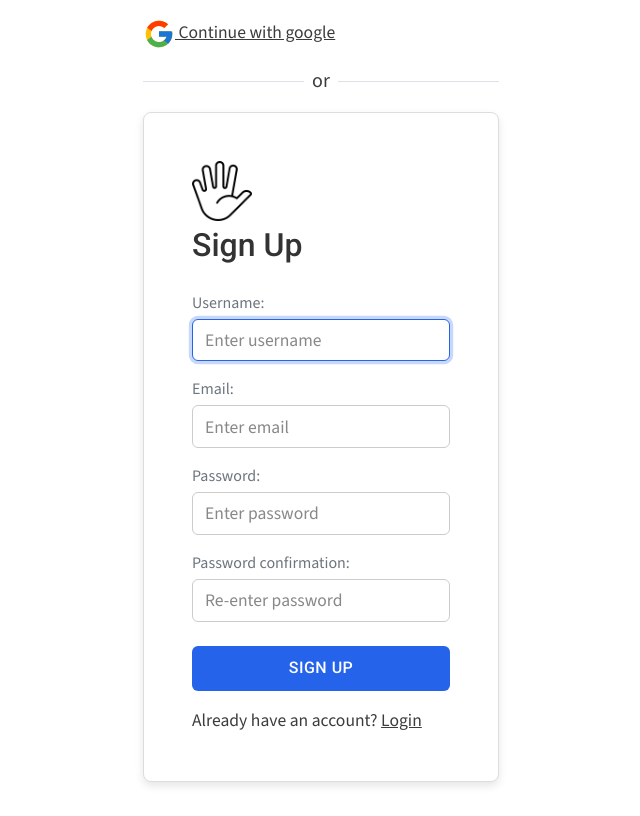
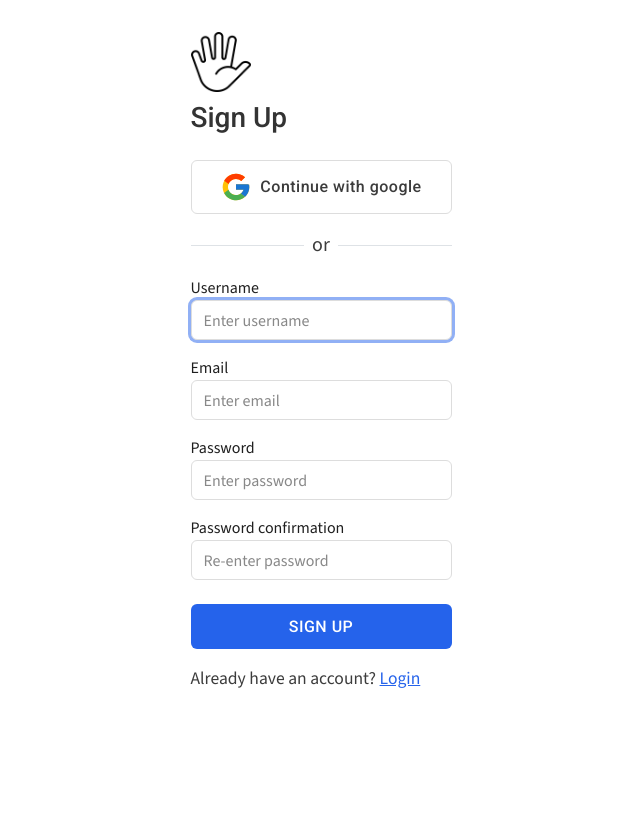
Before and after one commit to rajas19-ita/AskTogether, a Django app: page /signup/ in a window 1280 px wide. Shown: the part 67-883 px from the top of the page, without its empty margins (319-959 px from the left). Before the commit the page ends 853 px from the top, so only its background shows below. Run offline with Django 5.2, Linux system fonts and the light colour scheme.

Commit message:
Login page, sign up page ui, css changes

```diff
--- a/ask_together/templates/ask_together/signup.html
+++ b/ask_together/templates/ask_together/signup.html
@@ -9,9 +9,13 @@
   {% include 'ask_together/includes/header.html' %}
     <main class="min-vh-100">
         <div class="container">
-            <div class="d-flex min-vh-100 flex-column  align-items-center justify-content-center row">
-                <div class="d-flex flex-column mb-3 mt-3 col-8 col-md-6 col-xl-4 gap-3">
-                    <a class="google-btn" href="{% url 'ask_together:google_login' %}">
+            <div class="d-flex min-vh-100 flex-column  align-items-center mt-3 row">
+                <div class="d-flex flex-column mb-3 mt-3 col-8 col-md-6 col-xl-3 gap-3">
+                    <div class="d-flex flex-column gap-1">
+                        <img src="{% static 'ask_together/img/logo_b.png' %}" style="width:60px;"/>
+                        <h2 class="fs-3 mt-1">Sign Up</h2>
+                    </div>
+                    <a class="at-btn at-btn-google" href="{% url 'ask_together:google_login' %}">
                         <svg xmlns="http://www.w3.org/2000/svg" viewBox="0 0 48 48" width="32px" height="32px"><path fill="#FFC107" d="M43.611,20.083H42V20H24v8h11.303c-1.649,4.657-6.08,8-11.303,8c-6.627,0-12-5.373-12-12c0-6.627,5.373-12,12-12c3.059,0,5.842,1.154,7.961,3.039l5.657-5.657C34.046,6.053,29.268,4,24,4C12.955,4,4,12.955,4,24c0,11.045,8.955,20,20,20c11.045,0,20-8.955,20-20C44,22.659,43.862,21.35,43.611,20.083z"/><path fill="#FF3D00" d="M6.306,14.691l6.571,4.819C14.655,15.108,18.961,12,24,12c3.059,0,5.842,1.154,7.961,3.039l5.657-5.657C34.046,6.053,29.268,4,24,4C16.318,4,9.656,8.337,6.306,14.691z"/><path fill="#4CAF50" d="M24,44c5.166,0,9.86-1.977,13.409-5.192l-6.19-5.238C29.211,35.091,26.715,36,24,36c-5.202,0-9.619-3.317-11.283-7.946l-6.522,5.025C9.505,39.556,16.227,44,24,44z"/><path fill="#1976D2" d="M43.611,20.083H42V20H24v8h11.303c-0.792,2.237-2.231,4.166-4.087,5.571c0.001-0.001,0.002-0.001,0.003-0.002l6.19,5.238C36.971,39.205,44,34,44,24C44,22.659,43.862,21.35,43.611,20.083z"/></svg>
                         Continue with google
                     </a>
@@ -20,49 +24,43 @@
                             <span class="fs-5">or</span>
                         <div class="flex-grow-1 border-top"></div>
                     </div>
-                    <div class="d-flex flex-column gap-3 p-5 rounded-3 login-card">
-                        <div>
-                            <img src="{% static 'ask_together/img/logo_b.png' %}" style="width:60px;"/>
-                            <h2 class="fs-2 mt-1">Sign Up</h2>
-                        </div>
                     <form method="post" action="{% url 'ask_together:signup' %}" class="d-flex flex-column gap-3">
                         {% csrf_token %}
-                            <div class="d-flex flex-column gap-1">
-                                <label for="id_username" class="fs-6 text-secondary">Username:</label>
-                                <input type="text" name="username" class="form-input" maxlength="150" autofocus="" required="" aria-describedby="id_username_helptext" id="id_username"
+                        <div class="d-flex flex-column">
+                            <label for="id_username" class="fs-6 at-heading-color-dark ">Username</label>
+                            <input type="text" name="username" class="at-form-input" maxlength="150" autofocus="" required="" aria-describedby="id_username_helptext" id="id_username"
                             placeholder="Enter username">
                             {% for error in form.username.errors %}
-                                    <p class="text-danger mb-0">{{error}}</p>
+                                <p class="text-danger mb-0 mt-1 fs-6">{{error}}</p>
                             {% endfor %}
                         </div>
-                            <div class="d-flex flex-column gap-1">
-                                <label for="id_email" class="fs-6 text-secondary">Email:</label>
-                                <input type="email" name="email" class="form-input"  maxlength="254" required="" id="id_email"
+                        <div class="d-flex flex-column">
+                            <label for="id_email" class="fs-6 at-heading-color-dark">Email</label>
+                            <input type="email" name="email" class="at-form-input"  maxlength="254" required="" id="id_email"
                             placeholder="Enter email">
                             {% for error in form.email.errors %}
-                                    <p class="text-danger mb-0">{{error}}</p>
+                                <p class="text-danger mb-0 mt-1 fs-6">{{error}}</p>
                             {% endfor %}
                         </div>
-                            <div class="d-flex flex-column gap-1">
-                                <label for="id_password1" class="fs-6 text-secondary">Password:</label>
-                                <input type="password" name="password1" class="form-input" autocomplete="new-password" required="" aria-describedby="id_password1_helptext" id="id_password1"
+                        <div class="d-flex flex-column">
+                            <label for="id_password1" class="fs-6 at-heading-color-dark">Password</label>
+                            <input type="password" name="password1" class="at-form-input" autocomplete="new-password" required="" aria-describedby="id_password1_helptext" id="id_password1"
                             placeholder="Enter password">
                             {% for error in form.password1.errors %}
-                                    <p class="text-danger mb-0">{{error}}</p>
+                                <p class="text-danger mb-0 mt-1 fs-6">{{error}}</p>
                             {% endfor %}
                         </div>
-                            <div class="d-flex flex-column gap-1">
-                                <label for="id_password2" class="fs-6 text-secondary">Password confirmation:</label>
-                                <input type="password" name="password2" class="form-input" autocomplete="new-password" required="" aria-describedby="id_password2_helptext" id="id_password2"
+                        <div class="d-flex flex-column">
+                            <label for="id_password2" class="fs-6 at-heading-color-dark">Password confirmation</label>
+                            <input type="password" name="password2" class="at-form-input" autocomplete="new-password" required="" aria-describedby="id_password2_helptext" id="id_password2"
                             placeholder="Re-enter password">
                             {% for error in form.password2.errors %}
-                                    <p class="text-danger mb-0">{{error}}</p>
+                                <p class="text-danger mb-0 mt-1 fs-6">{{error}}</p>
                             {% endfor %}
                         </div>
-                            <button type="submit" class="btn-signup mt-2">Sign up</button>
-                            <p class="mb-0">Already have an account? <a href="{% url 'ask_together:login' %}">Login</a></p>
+                        <button type="submit" class="at-btn at-btn-brand at-btn-lg text-uppercase mt-2">Sign up</button>
+                        <p class="mb-0">Already have an account? <a href="{% url 'ask_together:login' %}" class="at-text-brand-primary">Login</a></p>
                     </form>
-                    </div>
                 </div>
             </div>
         </div>
--- a/static/css/base.css
+++ b/static/css/base.css
@@ -182,6 +182,10 @@ h6 {
   transform: scale(0.98);
 }
 
+.at-btn-lg {
+  padding: 0.65rem 1.5rem;
+}
+
 .form-input {
   padding: 0.45rem 0.75rem;
   font-family: "Source Sans 3", sans-serif;
@@ -238,27 +242,6 @@ pre {
 .rich-content img {
   display: block;
   max-width: 700px;
-}
-
-.btn-login,
-.btn-signup {
-  font-family: "Roboto", sans-serif;
-  font-weight: 500;
-  font-size: 1rem;
-  letter-spacing: 0.5px;
-  text-transform: uppercase;
-  color: #fff;
-  background-color: #2563eb;
-  padding: 0.65rem 1.5rem;
-  border: none;
-  border-radius: 0.375rem;
-  cursor: pointer;
-  transition: background-color 0.2s ease;
-}
-
-.btn-login:hover,
-.btn-signup:hover {
-  background-color: #1d4ed8;
 }
 
 .btn-hamburger {
```
Also changed, not shown: ask_together/templates/ask_together/login.html (+21 -25 lines). Lines whose indentation alone changed are shown as unchanged.
